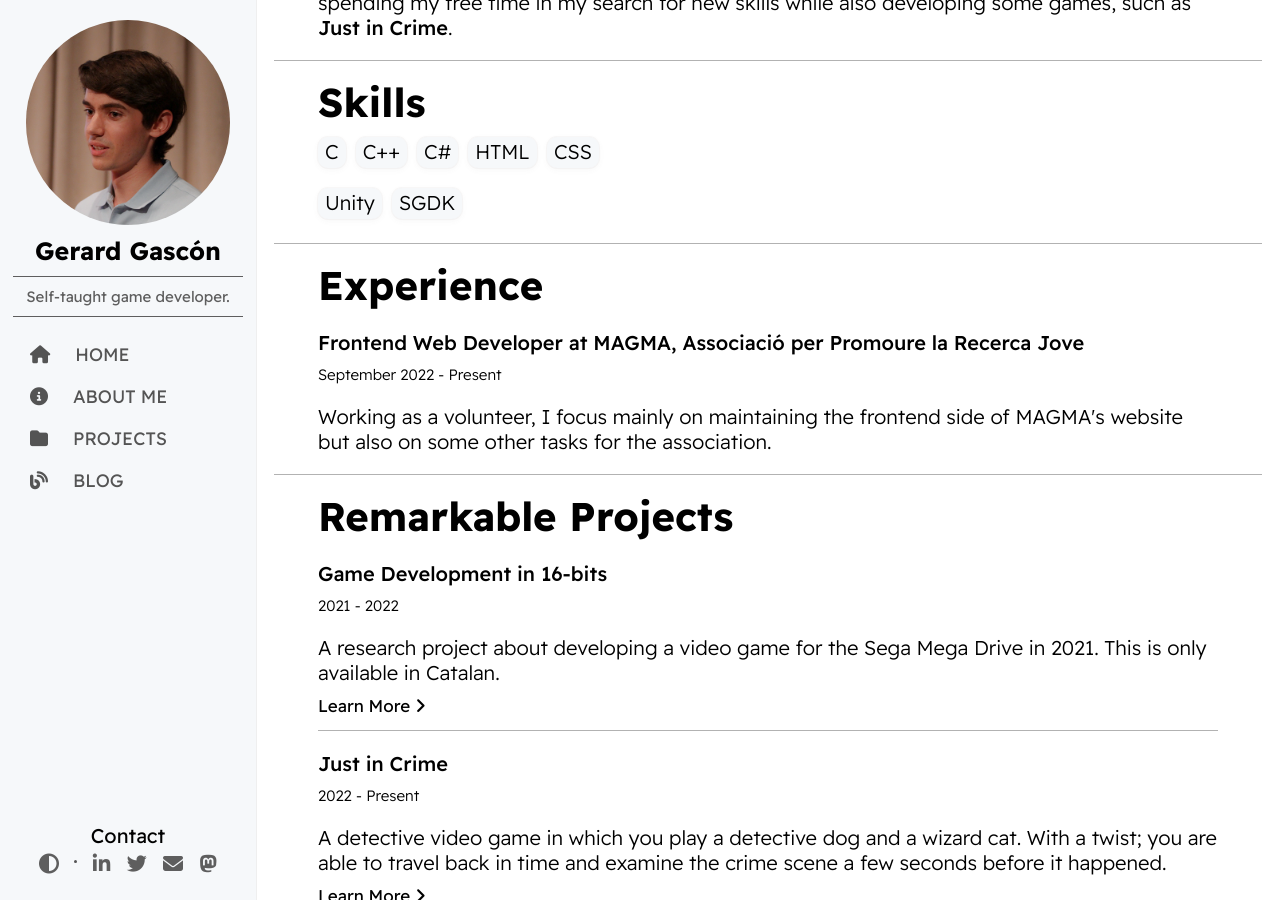
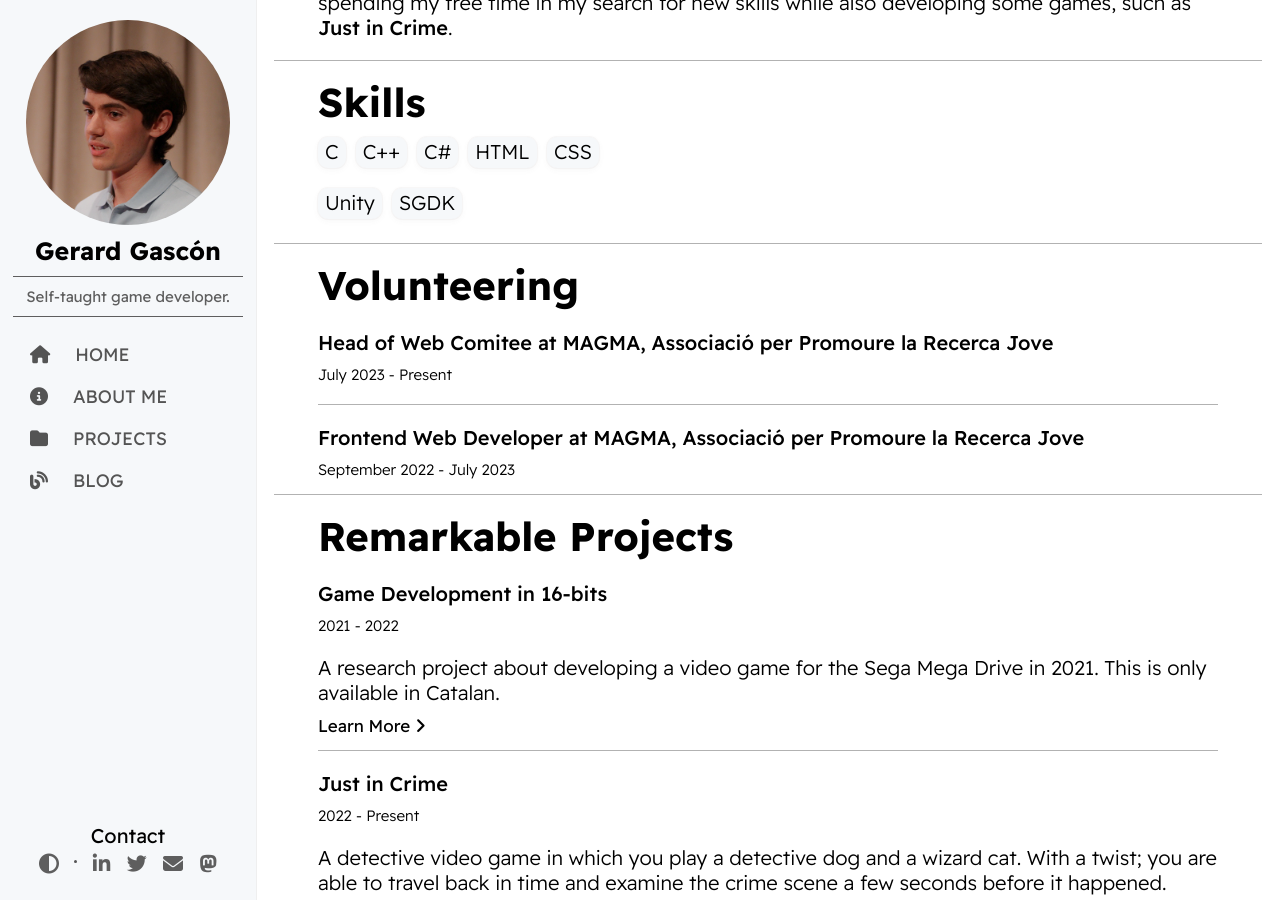
Before and after one commit to GerardGascon/gerardgascon.github.io, a Jekyll site: the page built from about-me.md, in a window 1280 px wide and 900 px high, scrolled down 748 px. Built offline with Jekyll 4.4.1, drawn with Linux system fonts in a browser that asks for light colours; nearby versions of some CDN libraries.

Commit message:
Updated volunteering

```diff
--- a/_layouts/about-me.html
+++ b/_layouts/about-me.html
@@ -19,12 +19,8 @@
 				<div class="mail"><a class="highlight" href="mailto:ggasconmoline@gmail.com" target="_blank">ggasconmoline@gmail.com</a></div>
 				<div class="socials">
 					<ul>
-						<!--<li><a title="Steam" class="highlight" href="https://steam.gerardgascon.com" target="_blank"><i class="fa-brands fa-steam"></i></a></li>-->
 						<li><a title="Twitter" class="highlight" href="https://twitter.gerardgascon.com" target="_blank"><i class="fa-brands fa-twitter"></i></a></li>
-						<!--<li><a title="Threads" class="highlight" href="https://threads.gerardgascon.com" target="_blank"><i class="fa-brands fa-threads"></i></a></li>-->
-						<!--<li><a title="Bluesky" class="highlight" href="https://bsky.gerardgascon.com" target="_blank"><i class="fa-solid fa-cloud"></i></a></li>-->
 						<li><a title="Mastodon" class="highlight" href="https://mastodon.gerardgascon.com" target="_blank"><i class="fa-brands fa-mastodon"></i></a></li>
-						<!--<li><a title="Telegram" class="highlight" href="https://telegram.gerardgascon.com" target="_blank"><i class="fa-brands fa-telegram"></i></a></li>-->
 						<li><a title="LinkedIn" class="highlight" href="https://linkedin.gerardgascon.com" target="_blank"><i class="fa-brands fa-linkedin-in"></i></a></li>
 						<li><a title="Itch.io" class="highlight" href="https://itch.gerardgascon.com" target="_blank"><i class="fa-brands fa-itch-io"></i></a></li>
 						<li><a title="GitHub" class="highlight" href="https://github.gerardgascon.com" target="_blank"><i class="fa-brands fa-github"></i></a></li>
@@ -72,15 +68,19 @@
 			<hr>
 
 			<div class="description">
-				<h1>Experience</h1>
+				<h1>Volunteering</h1>
 				<div class="experience">
 					<div class="job">
+						<p><b>Head of Web Comitee at MAGMA, Associació per Promoure la Recerca Jove</b></p>
+						<p class="date">July 2023 - Present</p>
+						<p>
+
+						</p>
+					</div>
+					<hr>
+					<div class="job">
 						<p><b>Frontend Web Developer at MAGMA, Associació per Promoure la Recerca Jove</b></p>
-						<p class="date">September 2022 - Present</p>
-						<p>
-							Working as a volunteer, I focus mainly on maintaining the frontend side of MAGMA's
-							website but also on some other tasks for the association.
-						</p>
+						<p class="date">September 2022 - July 2023</p>
 					</div>
 				</div>
 			</div>
```
